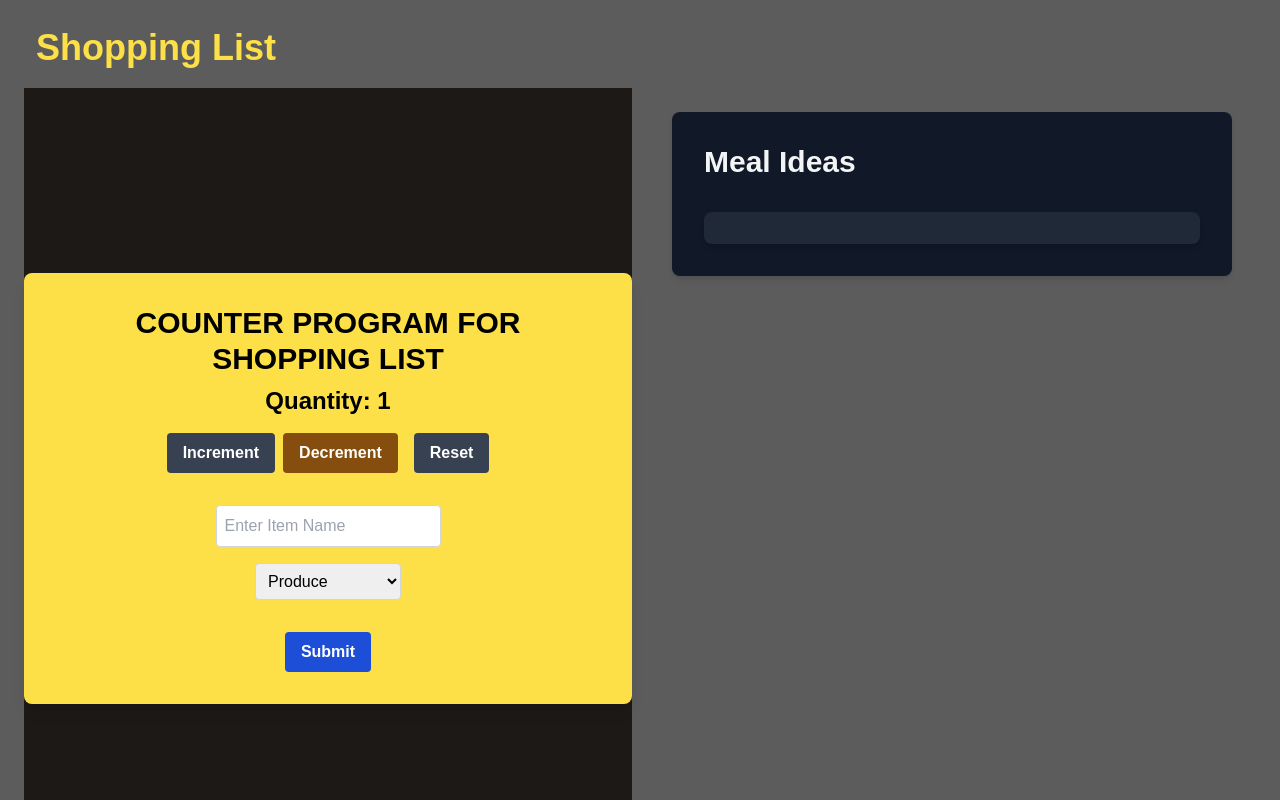
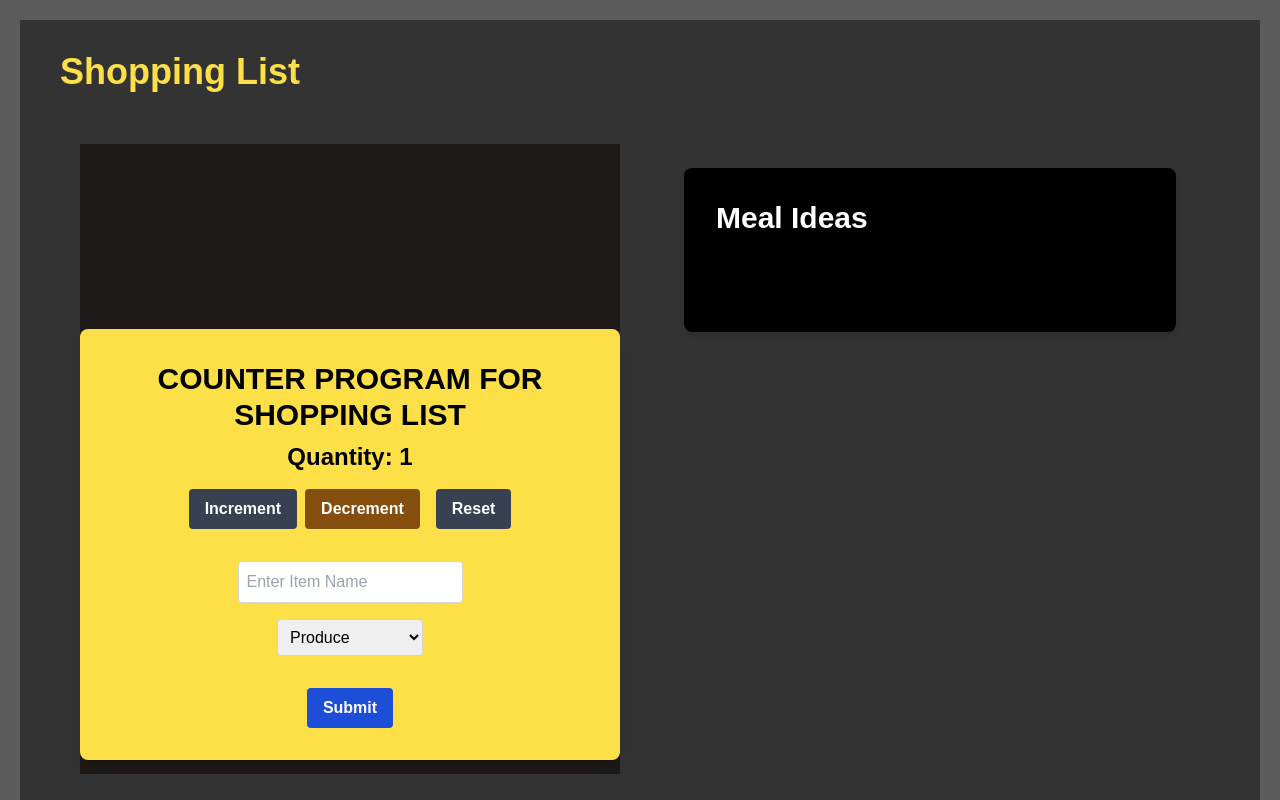
Before and after one commit to manminder11/cprg306-assignments, a Next.js app: page /week-8 in a window 1280 px wide. Shown: the top 800 px of the page. Built offline with nearby package versions, Linux system fonts and the light colour scheme.

Commit message:
final designing

```diff
--- a/app/week-8/meal-ideas.js
+++ b/app/week-8/meal-ideas.js
@@ -3,34 +3,59 @@ import { useState, useEffect } from "react";
 import { motion } from "framer-motion";
 
 function MealList({ meals, onMealClick }) {
+  const colors = ["#ff6347", "#ffa500", "#ffff00", "#adff2f", "#00ff00", "#00ced1", "#1e90ff", "#ff69b4"];
+
   return (
-    <ul className="list-disc pl-8 space-y-4 bg-gray-800 p-4 rounded-lg shadow-md">
-      {meals.map((meal) => (
+    <motion.ul
+      className="list-disc pl-8 space-y-4 bg-black p-4 rounded-lg shadow-md"
+      initial="hidden"
+      animate="visible"
+      variants={{
+        hidden: { opacity: 0 },
+        visible: {
+          opacity: 1,
+          transition: {
+            staggerChildren: 0.1,
+          },
+        },
+      }}
+    >
+      {meals.map((meal, index) => (
         <motion.li
           key={meal.idMeal}
-          className="text-lg text-gray-300 hover:text-gray-100 transition-colors duration-200 transform hover:scale-105 bg-gray-700 p-2 rounded-md"
+          className="text-lg text-white transition-colors duration-200 transform hover:scale-105 bg-gray-800 p-2 rounded-md"
           onMouseEnter={() => console.log(`Hovered on: ${meal.strMeal}`)}
           onMouseLeave={() => console.log(`Unhovered on: ${meal.strMeal}`)}
           onClick={() => onMealClick(meal)}
-          whileHover={{ scale: 1.1 }}
+          whileHover={{ scale: 1.1, color: colors[index % colors.length], fontWeight: "bold" }}
           whileTap={{ scale: 0.95 }}
           initial={{ opacity: 0, y: 20 }}
           animate={{ opacity: 1, y: 0 }}
-          transition={{ duration: 0.3 }}
+          transition={{ duration: 0.3, ease: "easeInOut" }}
         >
           {meal.strMeal}
         </motion.li>
       ))}
-    </ul>
+    </motion.ul>
   );
 }
 
 function Loading() {
-  return <p className="text-blue-300 font-semibold mb-4 bg-blue-900 p-2 rounded-md">Loading...</p>;
+  return (
+    <motion.p
+      className="text-yellow-300 font-semibold mb-4 bg-black p-2 rounded-md"
+      initial={{ opacity: 0 }}
+      animate={{ opacity: 1 }}
+      transition={{ duration: 0.5, repeat: Infinity, repeatType: "reverse" }}
+      style={{ animation: "pulse 2s infinite" }}
+    >
+      Loading...
+    </motion.p>
+  );
 }
 
 function Error({ message }) {
-  return <p className="text-red-300 font-semibold mb-4 bg-red-900 p-2 rounded-md">Error: {message}</p>;
+  return <p className="text-red-300 font-semibold mb-4 bg-black p-2 rounded-md">Error: {message}</p>;
 }
 
 export default function MealIdeas({ ingredient }) {
@@ -67,8 +92,8 @@ export default function MealIdeas({ ingredient }) {
   };
 
   return (
-    <div className="p-8 bg-gray-900 rounded-lg shadow-md m-6">
-      <h1 className="text-3xl font-extrabold text-gray-100 mb-8">Meal Ideas</h1>
+    <div className="p-8 bg-black rounded-lg shadow-md m-6">
+      <h1 className="text-3xl font-extrabold text-white mb-8">Meal Ideas</h1>
       <div className="grid grid-cols-1 md:grid-cols-2 lg:grid-cols-3 gap-6"></div>
       {loading && <Loading />}
       {error && <Error message={error} />}
--- a/app/week-8/page.js
+++ b/app/week-8/page.js
@@ -1,3 +1,4 @@
+
 "use client";
 import { useState } from "react";
 import MealIdeas from "./meal-ideas.js";
@@ -22,18 +23,18 @@ export default function Page() {
   }
 
   return (
-    <main className="p-4">
+    <main className="p-4" style={{ backgroundColor: "#333", color: "#f0f0f0", margin: "20px", padding: "20px", height: "100vh" }}>
       <h1 className="font-extrabold text-4xl p-3 pl-5 text-yellow-300">
         Shopping List
       </h1>
-      <div className="flex flex-col md:flex-row">
-        <div className="flex-1 p-2">
+      <div className="flex flex-col md:flex-row" style={{ margin: "10px", padding: "10px", height: "calc(100vh - 120px)" }}>
+        <div className="flex-1 p-2 overflow-auto" style={{ margin: "10px", padding: "10px" }}>
           <header>
             <NewItem onAddItem={handleAddItem} />
             <ItemList items={items} onItemSelect={handleItemSelect} />
           </header>
         </div>
-        <div className="flex-1 p-2">
+        <div className="flex-1 p-2 overflow-auto" style={{ margin: "10px", padding: "10px" }}>
           <MealIdeas ingredient={selectedItemName} />
         </div>
       </div>
```
